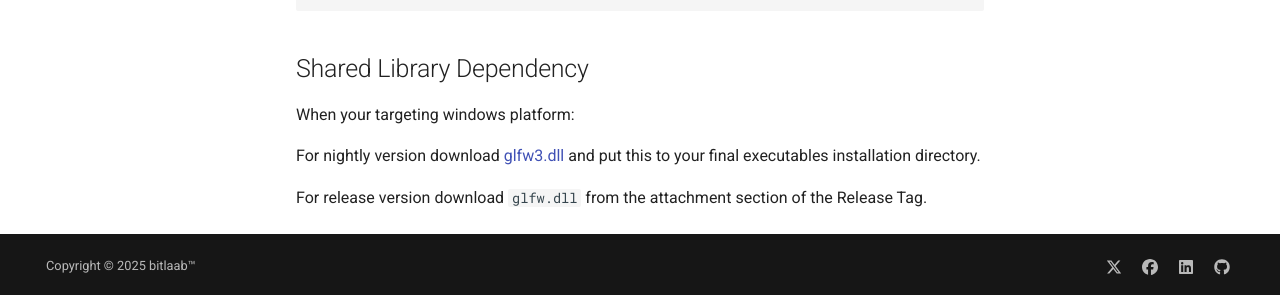
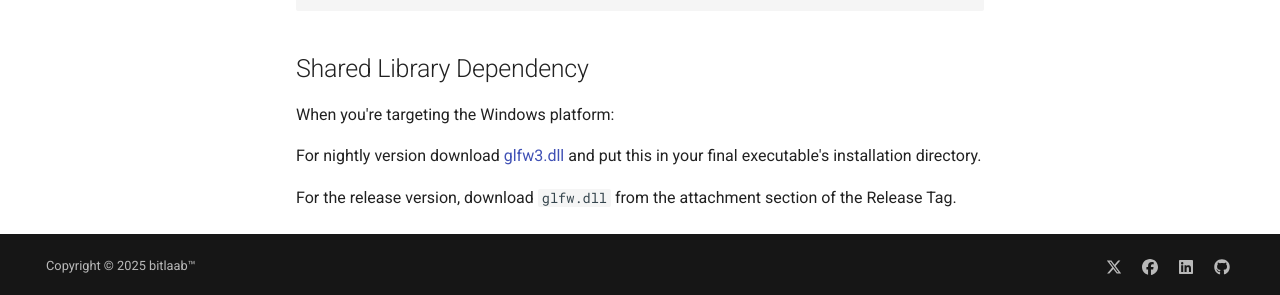
Before and after one commit to bitlaab-bolt/wgl, an MkDocs documentation site: the page built from docs/installation.md, in a window 1280 px wide and 1169 px high. Shown: the part 871-1166 px from the top of the window. Built offline with MkDocs 1.6.1 and Material for MkDocs 9.7.7, drawn with Linux system fonts in a browser that asks for light colours.

Commit message:
Update installation.md

```diff
--- a/docs/installation.md
+++ b/docs/installation.md
@@ -33,8 +33,8 @@ lib.root_module.addImport("wgl", wgl.module("wgl"));
 
 ## Shared Library Dependency
 
-When your targeting windows platform:
+When you're targeting the Windows platform:
 
-For nightly version download [glfw3.dll](https://github.com/bitlaab-bolt/wgl/blob/main/libs/windows/glfw3.dll) and put this to your final executables installation directory.
+For nightly version download [glfw3.dll](https://github.com/bitlaab-bolt/wgl/blob/main/libs/windows/glfw3.dll) and put this in your final executable's installation directory.
 
-For release version download `glfw.dll` from the attachment section of the Release Tag.
+For the release version, download `glfw.dll` from the attachment section of the Release Tag.
```
